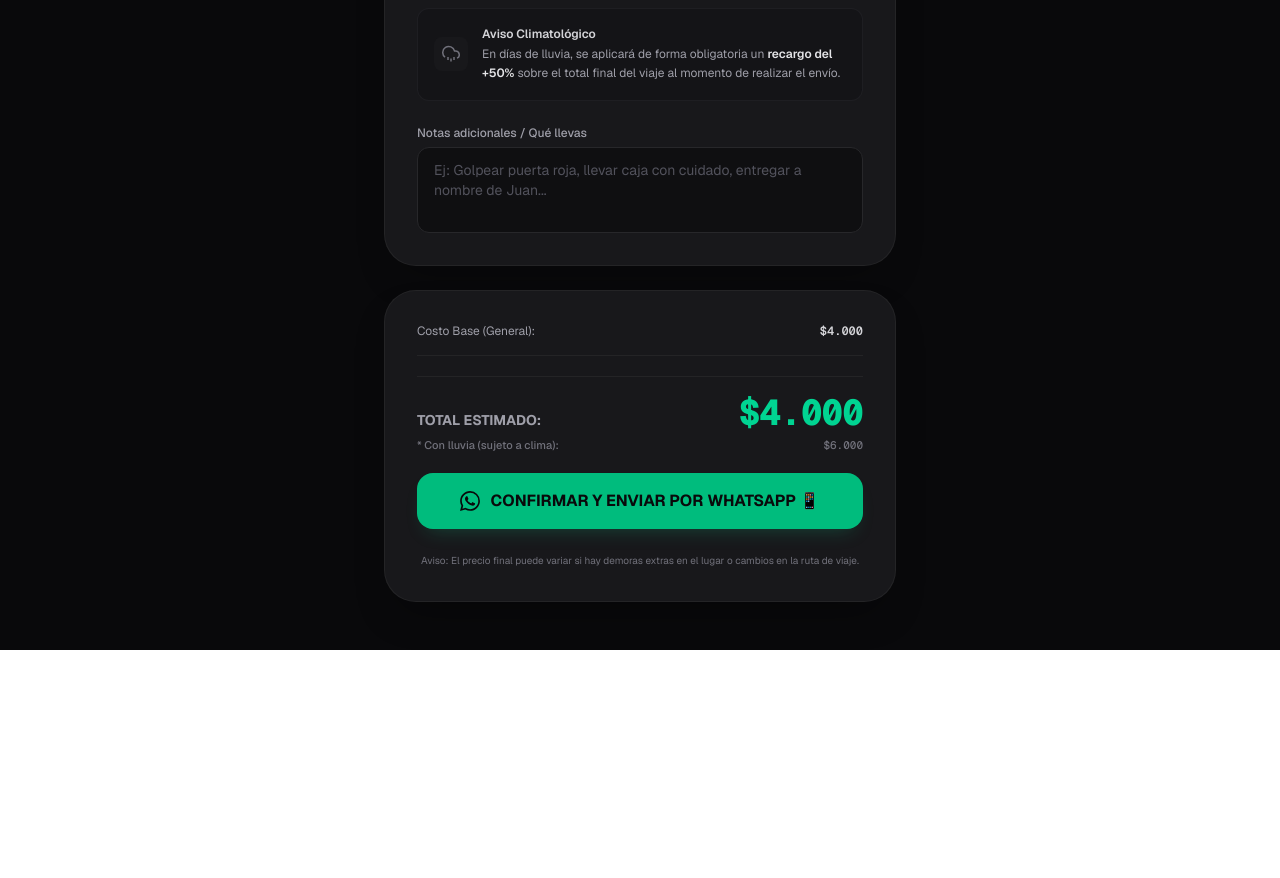
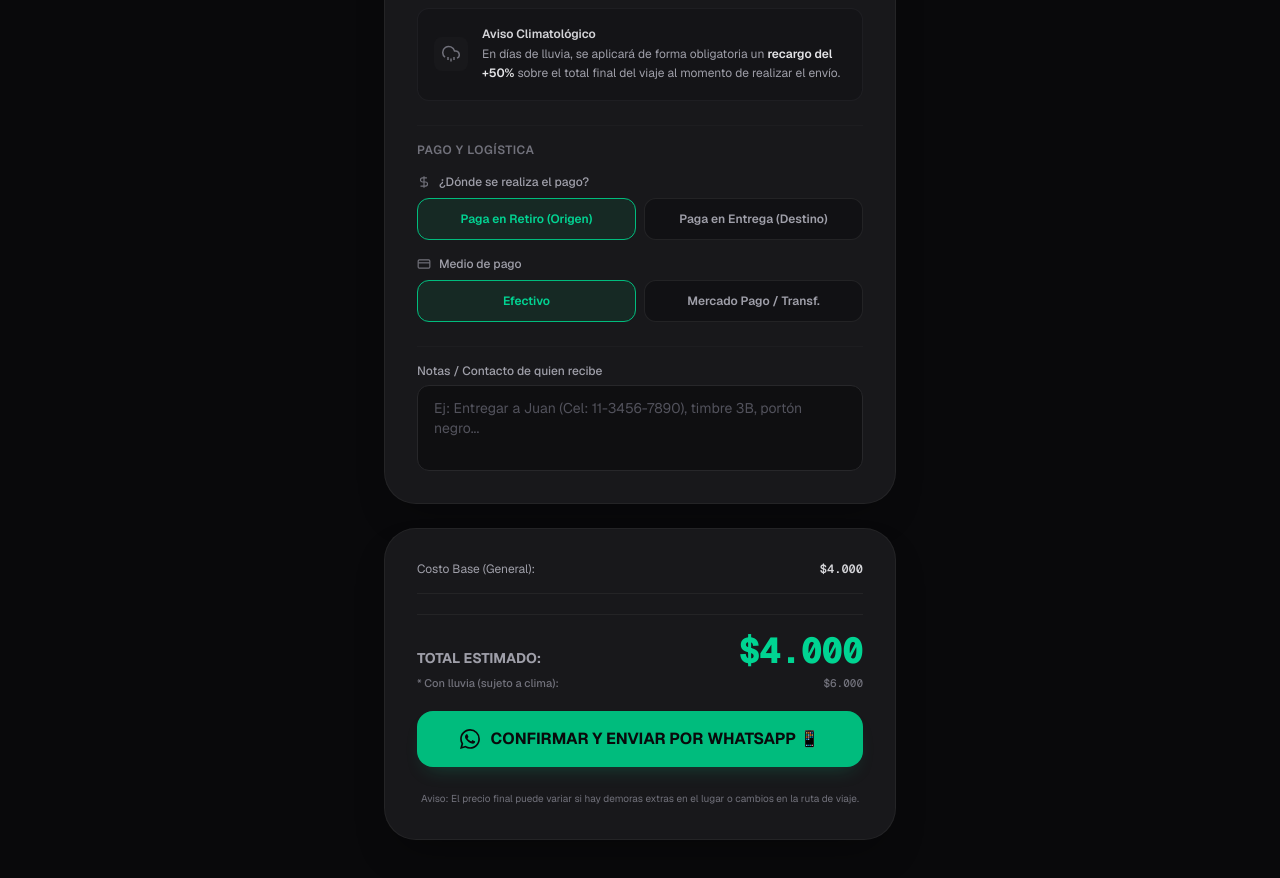
Before and after one commit to valenruffo/mensajeria-motos, a Next.js app: page / in a window 1280 px wide. Shown: the part 1180-2058 px from the top of the page. Before the commit the page ends 1830 px from the top, so only its background shows below. Built offline with nearby package versions, Linux system fonts and the light colour scheme.

Commit message:
feat: agregar opciones de pago y logistica y placeholder de contacto de receptor

```diff
--- a/app/page.js
+++ b/app/page.js
@@ -49,6 +49,10 @@ export default function CotizadorMotoenvios() {
   // ADICIONALES
   const [esIdaYVuelta, setEsIdaYVuelta] = useState(false);
   const [tramiteEspera, setTramiteEspera] = useState("ninguno"); // "ninguno" | "corto" | "largo"
+
+  // PAGO Y LOGÍSTICA
+  const [lugarPago, setLugarPago] = useState("retiro"); // "retiro" | "entrega"
+  const [medioPago, setMedioPago] = useState("efectivo"); // "efectivo" | "transferencia"
 
   // ERRORES DE VALIDACIÓN
   const [errors, setErrors] = useState({
@@ -128,15 +132,22 @@ export default function CotizadorMotoenvios() {
     const txtLluvia = "Sujeto a clima (+50% si llueve)";
     const totalFormateado = calculoTarifa.totalFinal.toLocaleString("es-AR");
 
+    const txtLugarPago = lugarPago === "retiro" ? "PAGA EN RETIRO (ORIGEN)" : "PAGA EN ENTREGA (DESTINO)";
+    const txtMedioPago = medioPago === "efectivo" ? "EFECTIVO" : "MERCADO PAGO / TRANSFERENCIA";
+
     const mensaje = `🏍️ *NUEVO PEDIDO DE ENVÍO*
 
 📍 *HOJA DE RUTA:*
 • 🟢 *Origen/Retiro:* ${origen.trim()}
 • 🔴 *Destino/Entrega:* ${destino.trim()}
 
+💵 *PAGO Y LOGÍSTICA:*
+• 💰 *Lugar de Pago:* ${txtLugarPago}
+• 💳 *Medio:* ${txtMedioPago}
+
 📦 *DETALLE DEL PAQUETE:*
 • *Tipo:* ${bultoLabel}
-• *Notas adicionales:* ${notas.trim() || "Ninguna"}
+• *Notas/Contacto:* ${notas.trim() || "Ninguna"}
 
 ⚡ *ADICIONALES APLICADOS:*
 • 🔄 *Ida y Vuelta:* ${txtIdaVuelta}
@@ -464,14 +475,96 @@ _Aviso: El precio final puede variar si hay demoras extras en el lugar o cambios
             </div>
           </div>
 
+          {/* PAGO Y LOGÍSTICA */}
+          <div className="flex flex-col gap-4 border-t border-zinc-800/40 pt-4">
+            <h2 className="text-xs uppercase tracking-wider font-semibold text-zinc-500">
+              Pago y Logística
+            </h2>
+
+            <div className="flex flex-col gap-4">
+              {/* LUGAR DE PAGO */}
+              <div className="flex flex-col gap-2">
+                <label className="text-xs text-zinc-400 font-medium flex items-center gap-2">
+                  <svg xmlns="http://www.w3.org/2000/svg" viewBox="0 0 24 24" fill="none" stroke="currentColor" strokeWidth="2" className="w-3.5 h-3.5 text-zinc-500">
+                    <path d="M12 2v20M17 5H9.5a3.5 3.5 0 0 0 0 7h5a3.5 3.5 0 0 1 0 7H6" />
+                  </svg>
+                  ¿Dónde se realiza el pago?
+                </label>
+                <div className="grid grid-cols-2 gap-2">
+                  <button
+                    key="pago-retiro"
+                    type="button"
+                    onClick={() => setLugarPago("retiro")}
+                    className={`py-3 px-3 text-center rounded-xl border text-xs font-semibold active:scale-[0.98] transition-all duration-200 ${
+                      lugarPago === "retiro"
+                        ? "bg-emerald-500/10 border-emerald-500 text-emerald-400"
+                        : "bg-zinc-950/40 border-zinc-800/80 text-zinc-400 hover:text-zinc-300 hover:border-zinc-700"
+                    }`}
+                  >
+                    Paga en Retiro (Origen)
+                  </button>
+                  <button
+                    key="pago-entrega"
+                    type="button"
+                    onClick={() => setLugarPago("entrega")}
+                    className={`py-3 px-3 text-center rounded-xl border text-xs font-semibold active:scale-[0.98] transition-all duration-200 ${
+                      lugarPago === "entrega"
+                        ? "bg-emerald-500/10 border-emerald-500 text-emerald-400"
+                        : "bg-zinc-950/40 border-zinc-800/80 text-zinc-400 hover:text-zinc-300 hover:border-zinc-700"
+                    }`}
+                  >
+                    Paga en Entrega (Destino)
+                  </button>
+                </div>
+              </div>
+
+              {/* MEDIO DE PAGO */}
+              <div className="flex flex-col gap-2">
+                <label className="text-xs text-zinc-400 font-medium flex items-center gap-2">
+                  <svg xmlns="http://www.w3.org/2000/svg" viewBox="0 0 24 24" fill="none" stroke="currentColor" strokeWidth="2" className="w-3.5 h-3.5 text-zinc-500">
+                    <rect width="20" height="14" x="2" y="5" rx="2" />
+                    <line x1="2" x2="22" y1="10" y2="10" />
+                  </svg>
+                  Medio de pago
+                </label>
+                <div className="grid grid-cols-2 gap-2">
+                  <button
+                    key="medio-efectivo"
+                    type="button"
+                    onClick={() => setMedioPago("efectivo")}
+                    className={`py-3 px-3 text-center rounded-xl border text-xs font-semibold active:scale-[0.98] transition-all duration-200 ${
+                      medioPago === "efectivo"
+                        ? "bg-emerald-500/10 border-emerald-500 text-emerald-400"
+                        : "bg-zinc-950/40 border-zinc-800/80 text-zinc-400 hover:text-zinc-300 hover:border-zinc-700"
+                    }`}
+                  >
+                    Efectivo
+                  </button>
+                  <button
+                    key="medio-transferencia"
+                    type="button"
+                    onClick={() => setMedioPago("transferencia")}
+                    className={`py-3 px-3 text-center rounded-xl border text-xs font-semibold active:scale-[0.98] transition-all duration-200 ${
+                      medioPago === "transferencia"
+                        ? "bg-emerald-500/10 border-emerald-500 text-emerald-400"
+                        : "bg-zinc-950/40 border-zinc-800/80 text-zinc-400 hover:text-zinc-300 hover:border-zinc-700"
+                    }`}
+                  >
+                    Mercado Pago / Transf.
+                  </button>
+                </div>
+              </div>
+            </div>
+          </div>
+
           {/* NOTAS ADICIONALES */}
-          <div className="flex flex-col gap-1.5">
+          <div className="flex flex-col gap-1.5 border-t border-zinc-800/40 pt-4">
             <label htmlFor="notas-textarea" className="text-xs text-zinc-400 font-medium">
-              Notas adicionales / Qué llevas
+              Notas / Contacto de quien recibe
             </label>
             <textarea
               id="notas-textarea"
-              placeholder="Ej: Golpear puerta roja, llevar caja con cuidado, entregar a nombre de Juan..."
+              placeholder="Ej: Entregar a Juan (Cel: 11-3456-7890), timbre 3B, portón negro..."
               rows="3"
               value={notas}
               onChange={(e) => setNotas(e.target.value)}
```
